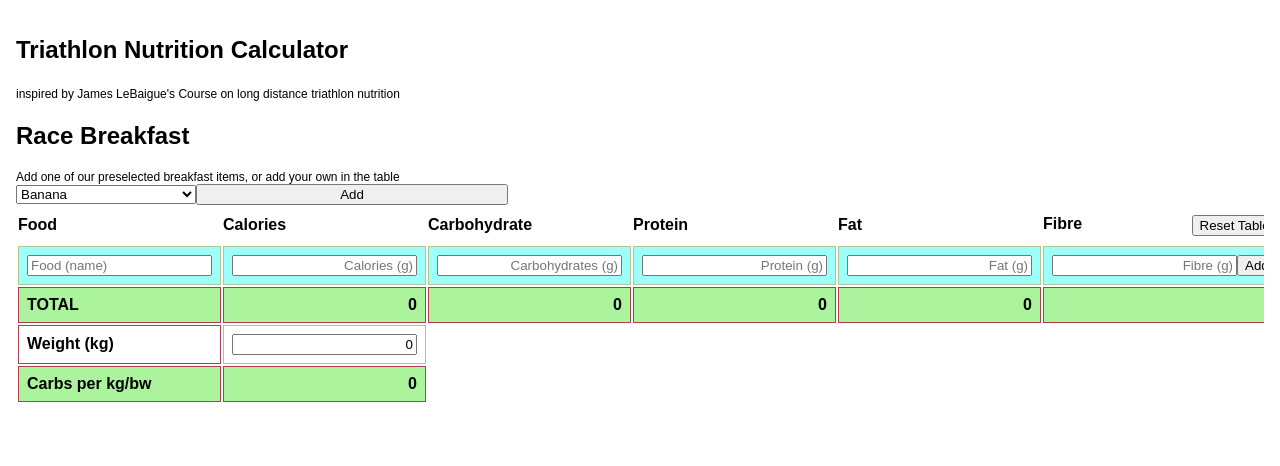
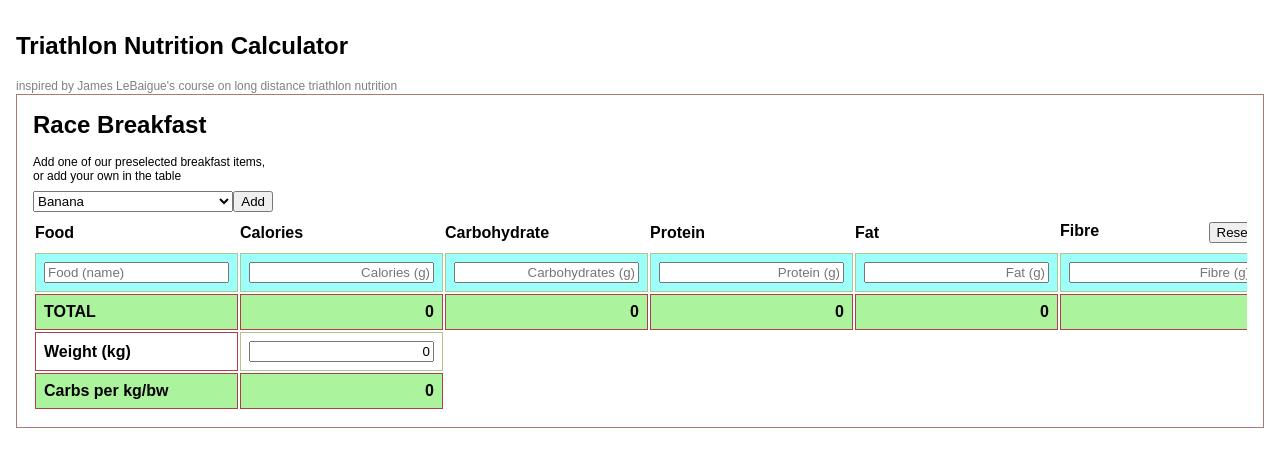
Before and after one commit to sascharissling/226tools-frontend, a React (Vite) app: page / in a window 1280 px wide. Shown: the top 466 px of the page. Built offline with nearby package versions, Linux system fonts and the light colour scheme.

Commit message:
extend text components

```diff
--- a/src/App.tsx
+++ b/src/App.tsx
@@ -2,7 +2,7 @@ import Breakfast from "./components/breakfast";
 import styled, { ThemeProvider } from "styled-components";
 import { theme } from "./theme/theme.ts";
 import GlobalStyle from "./theme/GlobalStyles.tsx";
-import Text from "./components/text";
+import { Text, Heading } from "./components/text";
 
 function App() {
   return (
@@ -10,9 +10,11 @@ function App() {
       <GlobalStyle />
       <Main>
         <section>
-          <h1>Triathlon Nutrition Calculator</h1>
-          <Text>
-            inspired by James LeBaigue's Course on long distance triathlon
+          <Heading as="h1" paddingTop={1} paddingBottom={1}>
+            Triathlon Nutrition Calculator
+          </Heading>
+          <Text color="gray">
+            inspired by James LeBaigue's course on long distance triathlon
             nutrition
           </Text>
         </section>
--- a/src/components/breakfast/components/BreakfastPreSelect.tsx
+++ b/src/components/breakfast/components/BreakfastPreSelect.tsx
@@ -23,11 +23,12 @@ const BreakfastPreSelect = ({ setRaceBreakfast }: Props) => {
   };
 
   return (
-    <>
+    <Wrapper>
       <Label htmlFor="breakfastItemSelect">
         Add one of our preselected breakfast items, or add your own in the table
       </Label>
 
+      <ActionWrapper>
         <select
           name="breakfastItemSelect"
           id="breakfastItemSelect"
@@ -41,20 +42,29 @@ const BreakfastPreSelect = ({ setRaceBreakfast }: Props) => {
           ))}
         </select>
 
-      <button
-        onClick={handleAddPreselectBreakfastItems}
-        style={{ width: "25%" }}
-      >
-        Add
-      </button>
-    </>
+        <Button onClick={handleAddPreselectBreakfastItems}>Add</Button>
+      </ActionWrapper>
+    </Wrapper>
   );
 };
 
 export default BreakfastPreSelect;
+
+const Wrapper = styled.div`
+  width: 15rem;
+  display: grid;
+  gap: 0.5rem;
+`;
 
 const Label = styled.label`
   display: block;
   margin-top: 1rem;
   font-size: ${(props) => props.theme.fontSizes.extraSmall};
 `;
+
+const Button = styled.button``;
+
+const ActionWrapper = styled.div`
+  display: grid;
+  grid: auto / 1fr auto;
+`;
--- a/src/components/breakfast/index.tsx
+++ b/src/components/breakfast/index.tsx
@@ -2,7 +2,7 @@ import { ChangeEvent, ReactElement, useMemo, useState } from "react";
 import { useForm } from "react-hook-form";
 import styled, { css, useTheme } from "styled-components";
 import { v4 as uuidv4 } from "uuid";
-import Text from "../text";
+import { Heading, Text } from "../text";
 import BreakfastPreSelect from "./components/BreakfastPreSelect.tsx";
 
 const getTwoDecimals = (num: number) => parseFloat(num.toFixed(2));
@@ -121,8 +121,10 @@ const Breakfast = () => {
   };
 
   return (
-    <section>
-      <h2>Race Breakfast</h2>
+    <Section>
+      <Heading as="h2" paddingBottom={0}>
+        Race Breakfast
+      </Heading>
 
       <BreakfastPreSelect setRaceBreakfast={setRaceBreakfast} />
 
@@ -218,16 +220,13 @@ const Breakfast = () => {
           </tfoot>
         </Table>
       </TableWrapper>
-    </section>
+    </Section>
   );
 };
 
 export default Breakfast;
 
-const Table = styled.table`
-  //border-collapse: separate;
-  //border-spacing: 1rem;
-`;
+const Table = styled.table``;
 
 const TableWrapper = styled.div`
   overflow-x: auto;
@@ -278,3 +277,8 @@ const TH = styled.th<{ separateItems?: boolean }>`
       justify-content: space-between;
     `}
 `;
+
+const Section = styled.section`
+  padding: 1rem;
+  border: 1px solid ${(props) => props.theme.colors.beaver};
+`;
--- a/src/components/text/index.tsx
+++ b/src/components/text/index.tsx
@@ -1,15 +1,42 @@
 import { PropsWithChildren } from "react";
 import styled from "styled-components";
+import { Theme } from "../../theme/theme.ts";
 
-interface Props extends PropsWithChildren {
+interface TextProps extends PropsWithChildren {
   as?: "span" | "p";
+  color?: keyof Theme["colors"];
+  size?: keyof Theme["fontSizes"];
+  paddingTop?: number;
+  paddingBottom?: number;
 }
-const Text = ({ children, as = "span" }: Props) => {
-  return <TextElement as={as}>{children}</TextElement>;
+export const Text = (props: TextProps) => {
+  return <TextElement {...props}>{props.children}</TextElement>;
 };
 
-export default Text;
+const TextElement = styled.span<TextProps>`
+  font-size: ${(props) =>
+    props.size
+      ? props.theme.fontSizes[props.size]
+      : props.theme.fontSizes.extraSmall};
+  color: ${(props) =>
+    props.color ? props.theme.colors[props.color] : props.theme.colors.black};
+  padding-top: ${(props) => props.paddingTop}rem;
+  bottom: ${(props) => props.paddingBottom}rem;
+`;
 
-const TextElement = styled.span`
-  font-size: ${(props) => props.theme.fontSizes.extraSmall};
+interface HeaderProps extends PropsWithChildren {
+  as: "h1" | "h2" | "h3" | "h4" | "h5" | "h6";
+  paddingTop?: number;
+  paddingBottom?: number;
+}
+
+export const Heading = (props: HeaderProps) => {
+  return <HeadlineComponent {...props}>{props.children}</HeadlineComponent>;
+};
+
+const HeadlineComponent = styled.h1<HeaderProps>`
+  color: ${(props) =>
+    props.color ? props.theme.colors[props.color] : props.theme.colors.black};
+  padding-top: ${(props) => props.paddingTop}rem;
+  padding-bottom: ${(props) => props.paddingBottom}rem;
 `;
--- a/src/theme/GlobalStyles.tsx
+++ b/src/theme/GlobalStyles.tsx
@@ -11,6 +11,14 @@ const GlobalStyle = createGlobalStyle`
         margin: 0;
         font-family: ${(props) => props.theme.fonts.join(",")};
     }
+
+    h1,
+    h2,
+    h3,
+    h4, h5, h6 {
+        margin: 0;
+        padding: 0;
+    }
 `;
 
 export default GlobalStyle;
--- a/src/theme/theme.ts
+++ b/src/theme/theme.ts
@@ -5,6 +5,10 @@ export const theme = {
     olivine: "#B0C592",
     beaver: "#A97C73",
     redwood: "#AF3E4D",
+    black: "#000",
+    white: "#fff",
+    gray: "#808080",
+    lightgray: "#D3D3D3",
   },
   fonts: ["sans-serif", "Roboto"],
   fontSizes: {
```
Lines whose indentation alone changed are shown as unchanged.
